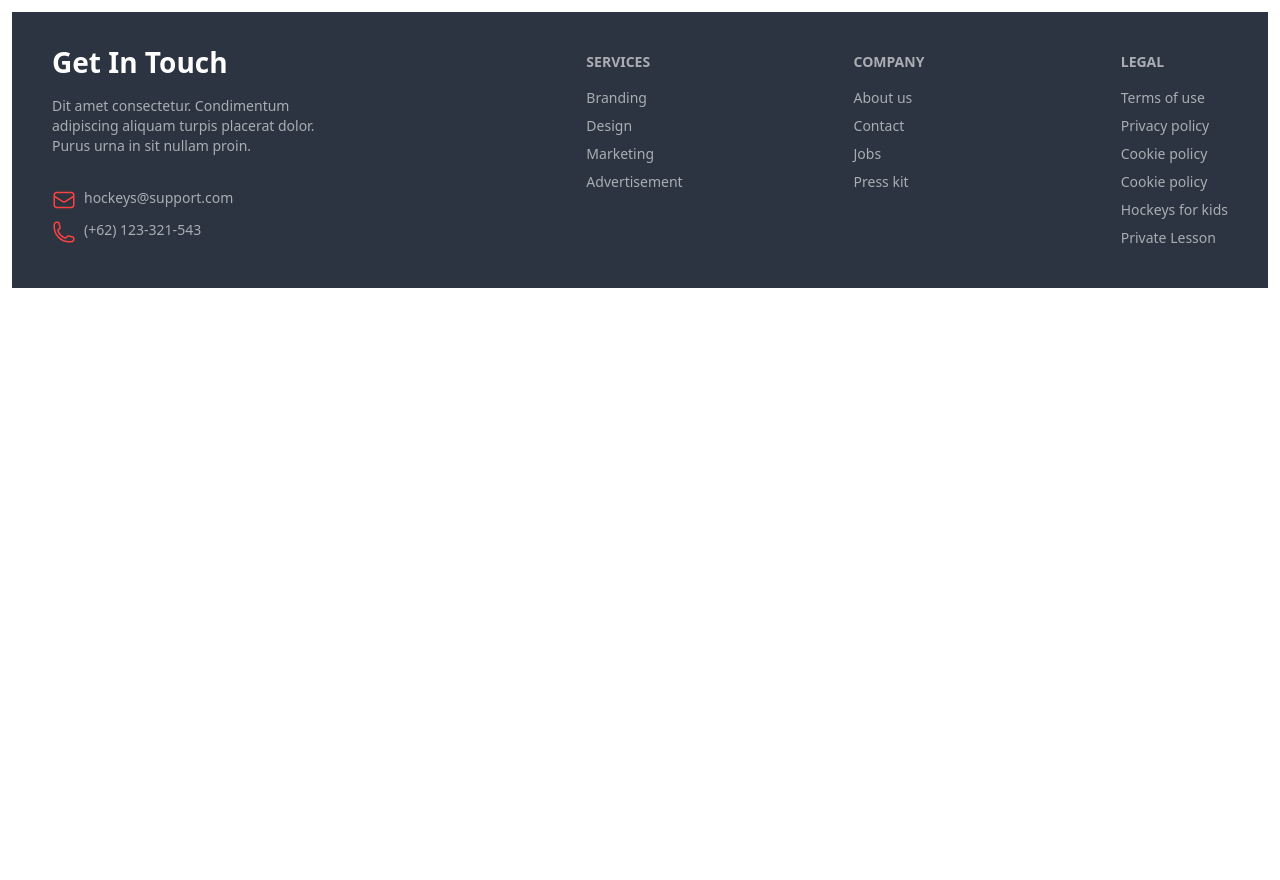
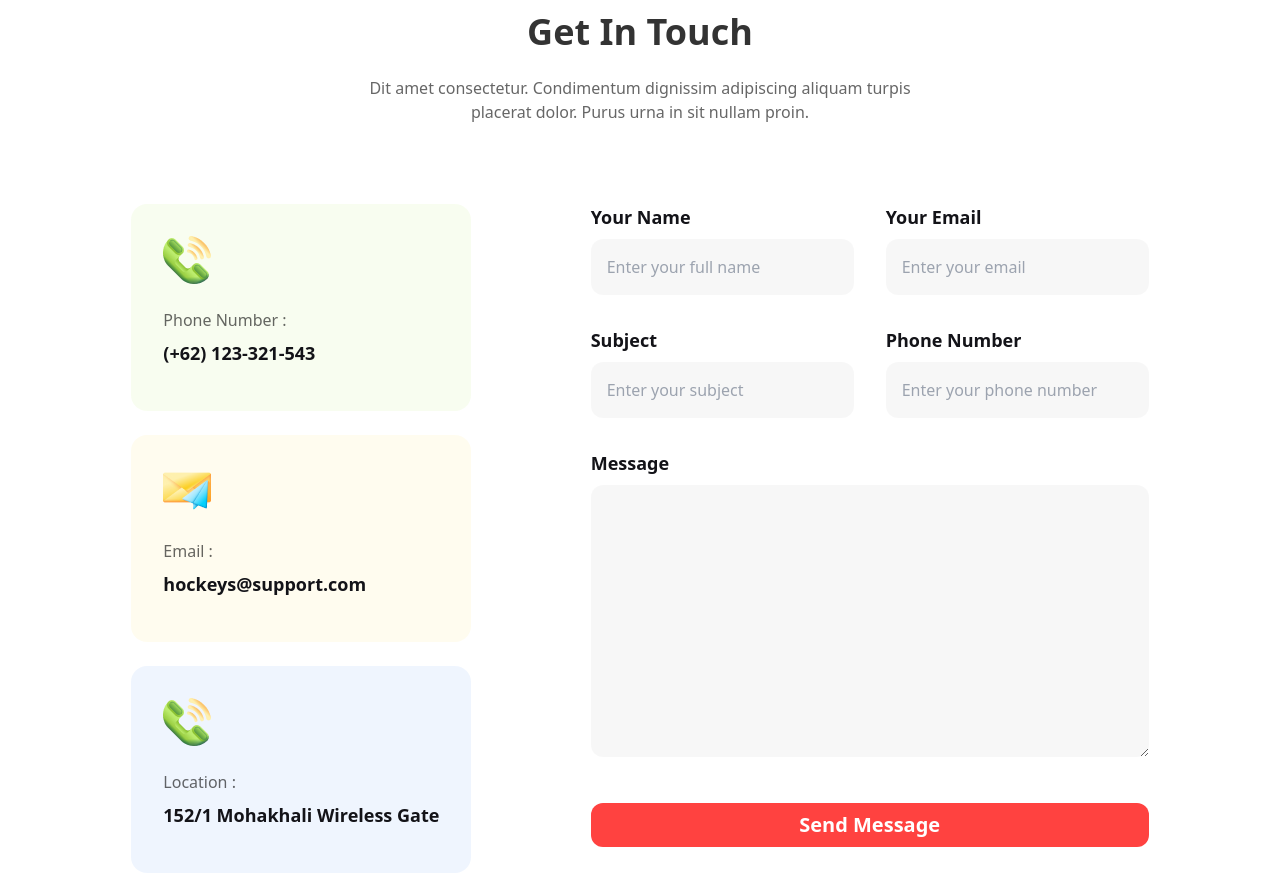
Before and after one commit to robiul093/Assignment-3, a plain HTML site: page index.html in a window 1280 px wide. Shown: the part 2960-3840 px from the top of the page. Before the commit the page ends 3260 px from the top, so only its background shows below. Drawn offline with nearby package versions, Linux system fonts and the light colour scheme.

Commit message:
complite get in touch section

```diff
--- a/index.html
+++ b/index.html
@@ -222,7 +222,8 @@
                 <div class="grid lg:grid-cols-2 gap-6">
                     <!-- single product  -->
                     <div>
-                        <div class="flex lg:flex-row items-center p-2 border-1 border-gray-300 card card-compact bg-base-100 shadow-xl">
+                        <div
+                            class="flex lg:flex-row items-center p-2 border-1 border-gray-300 card card-compact bg-base-100 shadow-xl">
                             <div>
                                 <figure><img src="images/5.png" alt="Shoes" /></figure>
                             </div>
@@ -250,7 +251,8 @@
 
                     <!-- single product  -->
                     <div>
-                        <div class="flex lg:flex-row items-center p-2 border-1 border-gray-300 card card-compact bg-base-100 shadow-xl">
+                        <div
+                            class="flex lg:flex-row items-center p-2 border-1 border-gray-300 card card-compact bg-base-100 shadow-xl">
                             <div>
                                 <figure><img src="images/6.png" alt="Shoes" /></figure>
                             </div>
@@ -278,7 +280,8 @@
 
                     <!-- single product  -->
                     <div>
-                        <div class="flex lg:flex-row items-center p-2 border-1 border-gray-300 card card-compact bg-base-100 shadow-xl">
+                        <div
+                            class="flex lg:flex-row items-center p-2 border-1 border-gray-300 card card-compact bg-base-100 shadow-xl">
                             <div>
                                 <figure><img src="images/7.png" alt="Shoes" /></figure>
                             </div>
@@ -306,7 +309,8 @@
 
                     <!-- single product  -->
                     <div>
-                        <div class="flex lg:flex-row items-center p-2 border-1 border-gray-300 card card-compact bg-base-100 shadow-xl">
+                        <div
+                            class="flex lg:flex-row items-center p-2 border-1 border-gray-300 card card-compact bg-base-100 shadow-xl">
                             <div>
                                 <figure><img src="images/8.png" alt="Shoes" /></figure>
                             </div>
@@ -334,7 +338,8 @@
 
                     <!-- single product  -->
                     <div>
-                        <div class="flex lg:flex-row items-center p-2 border-1 border-gray-300 card card-compact bg-base-100 shadow-xl">
+                        <div
+                            class="flex lg:flex-row items-center p-2 border-1 border-gray-300 card card-compact bg-base-100 shadow-xl">
                             <div>
                                 <figure><img src="images/9.png" alt="Shoes" /></figure>
                             </div>
@@ -362,7 +367,8 @@
 
                     <!-- single product  -->
                     <div>
-                        <div class="flex lg:flex-row items-center p-2 border-1 border-gray-300 card card-compact bg-base-100 shadow-xl">
+                        <div
+                            class="flex lg:flex-row items-center p-2 border-1 border-gray-300 card card-compact bg-base-100 shadow-xl">
                             <div>
                                 <figure><img src="images/10.png" alt="Shoes" /></figure>
                             </div>
@@ -392,15 +398,108 @@
             </div>
         </section>
 
+        <!-- get in touch section -->
+
+        <section>
+
+            <!-- section title -->
+            <div class="text-center lg:w-[600px] mx-auto my-20">
+
+                <h2 class="text-[#000000CC] text-4xl font-bold">Get In Touch</h2>
+                <p class="text-[#00000099] font-medium mt-6">Dit amet consectetur. Condimentum dignissim adipiscing
+                    aliquam turpis placerat dolor. Purus urna in sit nullam proin.
+                </p>
+            </div>
+
+            <!-- form and contact area -->
+
+            <div class="lg:flex lg:justify-evenly">
+                <!-- contact -->
+                <div class="space-y-6">
+
+                    <div class="p-8 pt-8
+                pb-11 bg-[#BCED6D1A] rounded-2xl">
+                        <img src="images/Group 1171275317.png" alt="">
+                        <p class="text-[#00000099] font-medium mt-6 mb-2">Phone Number : </p>
+                        <h4 class="text-[#131318] text-[18px] font-bold">(+62) 123-321-543</h4>
+                    </div>
+
+                    <!-- contact -->
+                    <div class="p-8 pt-8
+                            pb-11 bg-[#FDDD5F1A] rounded-2xl">
+                        <img src="images/Group 1171275318.png " alt="">
+                        <p class="text-[#00000099] font-medium mt-6 mb-2">Email : </p>
+                        <h4 class="text-[#131318] text-[18px] font-bold">hockeys@support.com</h4>
+                    </div>
+
+                    <!-- contact -->
+                    <div class="p-8 pt-8
+                pb-11 bg-[#629CF31A] rounded-2xl">
+                        <img src="images/Group 1171275317.png" alt="">
+                        <p class="text-[#00000099] font-medium mt-6 mb-2">Location : </p>
+                        <h4 class="text-[#131318] text-[18px] font-bold">152/1 Mohakhali Wireless Gate</h4>
+                    </div>
+                </div>
+
+                <!-- form-area -->
+
+                <div>
+                    <form action="" class="lg:grid lg:grid-cols-2 gap-8">
+                        <!-- input fild -->
+                        <div>
+                            <h4 class="text-[#131318] text-[18px] font-semibold mb-2">Your Name</h4>
+                            <input type="text" placeholder="Enter your full name"
+                                class="rounded-xl bg-[#13131808] p-4 outline-none w-[100%]">
+                        </div>
+
+                        <!-- input fild -->
+                        <div>
+                            <h4 class="text-[#131318] text-[18px] font-semibold mb-2">Your Email</h4>
+                            <input type="text" placeholder="Enter your email"
+                                class="rounded-xl bg-[#13131808] p-4 outline-none w-[100%]">
+                        </div>
+
+                        <!-- input fild -->
+                        <div>
+                            <h4 class="text-[#131318] text-[18px] font-semibold mb-2">Subject</h4>
+                            <input type="text" placeholder="Enter your subject"
+                                class="rounded-xl bg-[#13131808] p-4 outline-none w-[100%]">
+                        </div>
+
+                        <!-- input fild -->
+                        <div>
+                            <h4 class="text-[#131318] text-[18px] font-semibold mb-2">Phone Number</h4>
+                            <input type="text" placeholder="Enter your phone number"
+                                class="rounded-xl bg-[#13131808] p-4 outline-none w-[100%]">
+                        </div>
+
+                        <!-- input fild -->
+                        <div class="col-span-2">
+                            <h4 class="text-[#131318] text-[18px] font-semibold mb-2">Message</h4>
+                            <textarea name="" id="" cols="50" rows="10" class="rounded-xl bg-[#13131808] p-4 outline-none w-[100%]"></textarea>
+                        </div>
+
+                        <div class="col-span-2">
+                            <button class="col-span-2 text-white text-xl font-semibold bg-[#FF4240] py-2 px-6 rounded-xl mt-2 w-[100%]">Send Message</button>
+                        </div>
+                    </form>
+                </div>
+            </div>
+
+
+        </section>
+
 
     </main>
 
     <!-- footer section -->
 
-                    <footer class="footer p-10 bg-neutral text-base-content mt-20 grid grid-cols-2 lg:grid-cols-4 justify-items-center lg:justify-items-start">
+    <footer
+        class="footer p-10 bg-neutral text-base-content mt-20 grid grid-cols-2 lg:grid-cols-4 justify-items-center lg:justify-items-start">
         <aside class="lg:w-72 col-span-2">
             <h3 class="text-white text-[28px] font-bold">Get In Touch</h3>
-                          <p class="text-[#FFFFFF99] font-medium mt-4 mb-6">Dit amet consectetur. Condimentum  adipiscing aliquam turpis placerat dolor. Purus urna in sit nullam proin. </p>
+            <p class="text-[#FFFFFF99] font-medium mt-4 mb-6">Dit amet consectetur. Condimentum adipiscing aliquam
+                turpis placerat dolor. Purus urna in sit nullam proin. </p>
             <div class="flex gap-2">
                 <img src="images/email.svg" alt="">
                 <p class="text-[#FFFFFF99]">hockeys@support.com</p>
```
Lines whose indentation alone changed are shown as unchanged.
